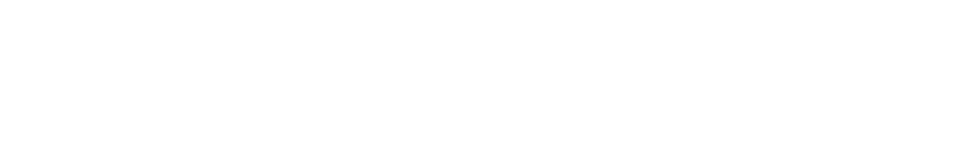
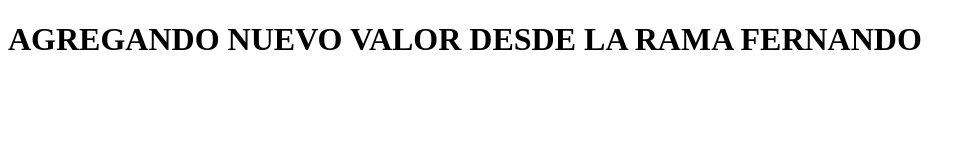
Before and after one commit to FernandoSF09/blank, a plain HTML site: page index.html in a window 1280 px wide. Shown: the whole page, without its empty margins (0-976 px from the left). Drawn offline with Linux system fonts and the light colour scheme.

Commit message:
subiendo desde otra rama

```diff
--- a/index.html
+++ b/index.html
@@ -4,9 +4,10 @@
     <meta charset="UTF-8">
     <meta http-equiv="X-UA-Compatible" content="IE=edge">
     <meta name="viewport" content="width=device-width, initial-scale=1.0">
-    <title>Document</title>
+    <title>PEZANO</title>
 </head>
 <body>
 
+    <h1> AGREGANDO NUEVO VALOR DESDE LA RAMA FERNANDO</h1>
 </body>
 </html>
```
